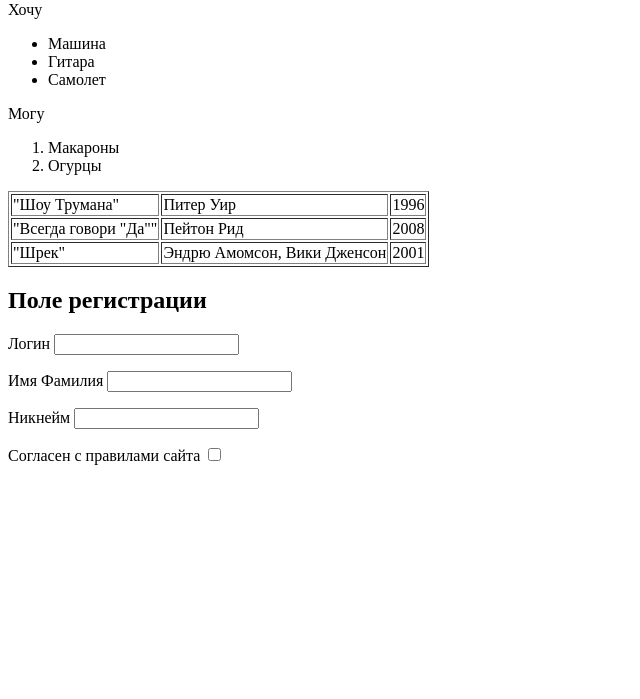
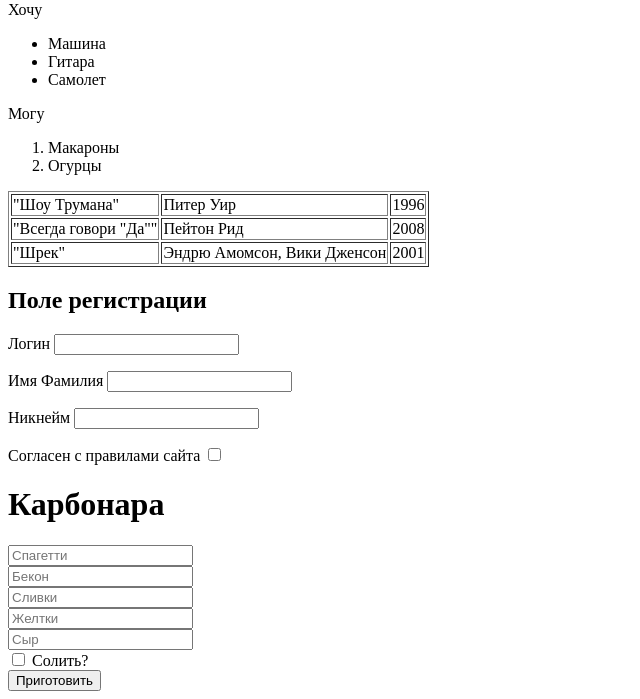
Before and after one commit to FenderUA/course, a plain HTML site: page index.html in a window 1280 px wide. Shown: the part 546-1245 px from the top of the page, without its empty margins (0-640 px from the left). Before the commit the page ends 1027 px from the top, so only its background shows below. Drawn offline with Linux system fonts and the light colour scheme.

Commit message:
Carbonara!

```diff
--- a/index.html
+++ b/index.html
@@ -52,5 +52,19 @@
  <p>Никнейм <input type="text"></p>
  <p>Согласен с правилами сайта <input type="checkbox"></p>
 
+ <form>
+    <h1>Карбонара</h1>
+    <input type="text" placeholder="Спагетти"><br>
+    <input type="text" placeholder="Бекон"><br>
+    <input type="text" placeholder="Сливки"><br>
+    <input type="text" placeholder="Желтки"><br>
+    <input type="text" placeholder="Сыр"><br>
+    <input type="checkbox">
+    <label>Солить?</label><br>
+    <button>Приготовить</button>
+
+
+ </form>
+
    </body>
 </html>
```
